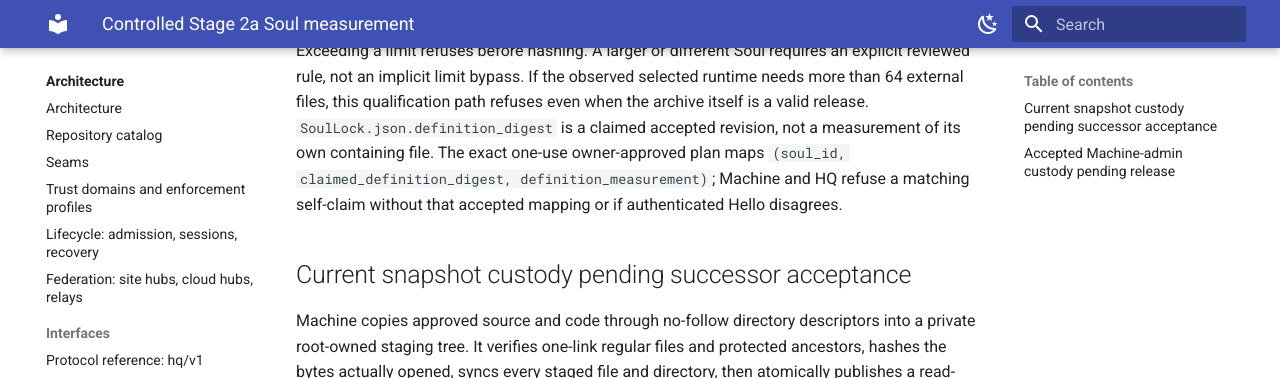
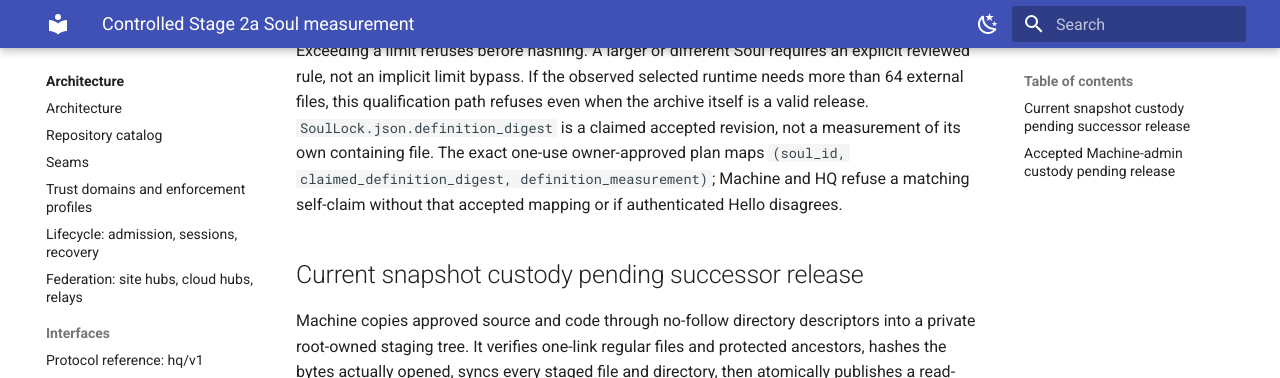
Before and after one commit to true-line/agent-bot-platform, an MkDocs documentation site: the page built from docs/03-architecture/interfaces/stage2a-measurement.md, in a window 1280 px wide and 900 px high, scrolled down 1786 px. Shown: the top 378 px of the window. Built offline with MkDocs 1.6.1 and Material for MkDocs 9.7.7, drawn with Linux system fonts in a browser that asks for light colours.

Commit message:
Align snapshot heading with successor release gate
Agent-Bot-Write: ghw_8fee39047a9a5f1b
Agent-Bot-Session: fa2486d94751

```diff
--- a/docs/03-architecture/interfaces/stage2a-measurement.md
+++ b/docs/03-architecture/interfaces/stage2a-measurement.md
@@ -102,7 +102,7 @@ one-use owner-approved plan maps `(soul_id, claimed_definition_digest,
 definition_measurement)`; Machine and HQ refuse a matching self-claim without
 that accepted mapping or if authenticated Hello disagrees.
 
-## Current snapshot custody pending successor acceptance
+## Current snapshot custody pending successor release
 
 Machine copies approved source and code through no-follow directory
 descriptors into a private root-owned staging tree. It verifies one-link
```
